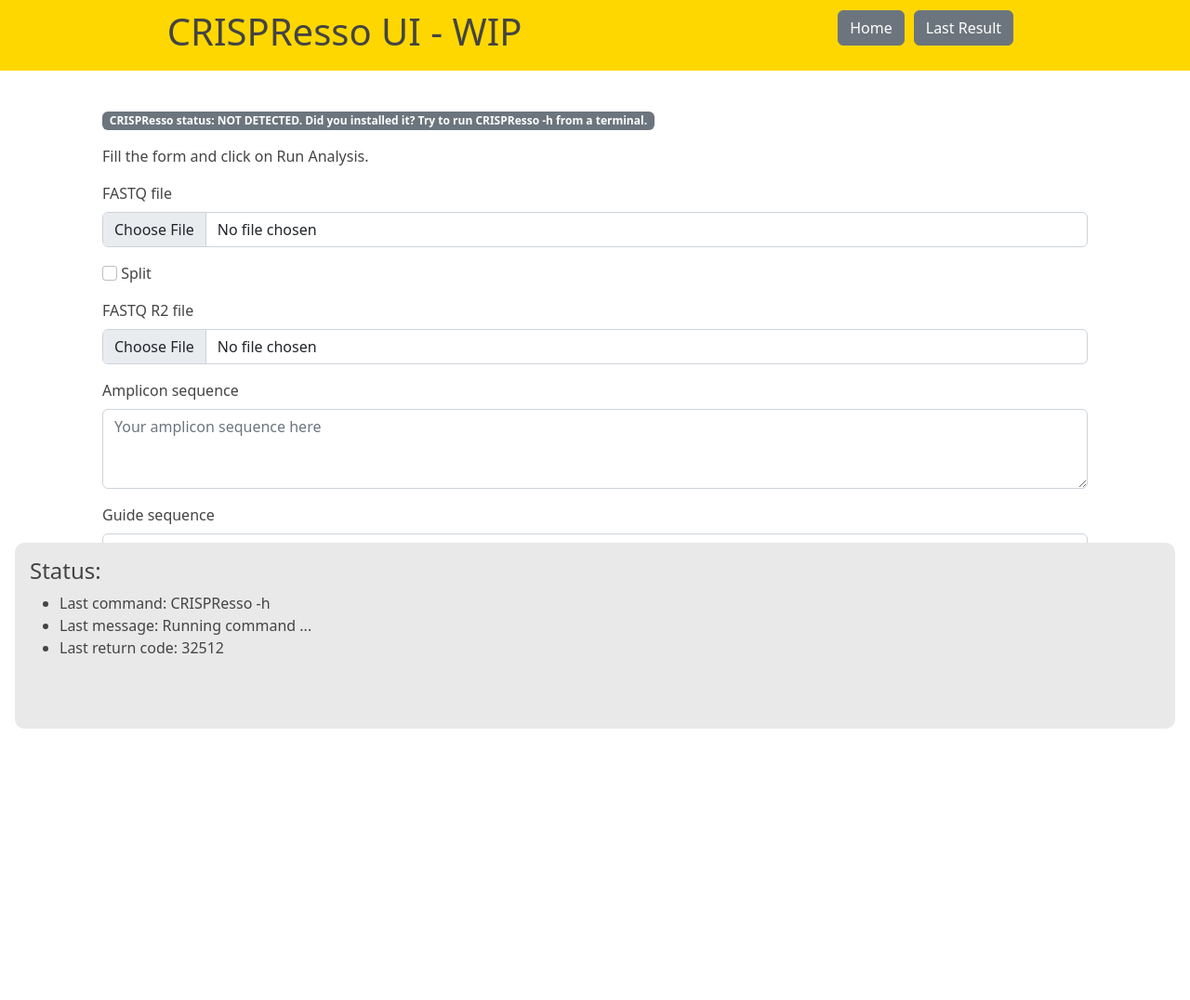
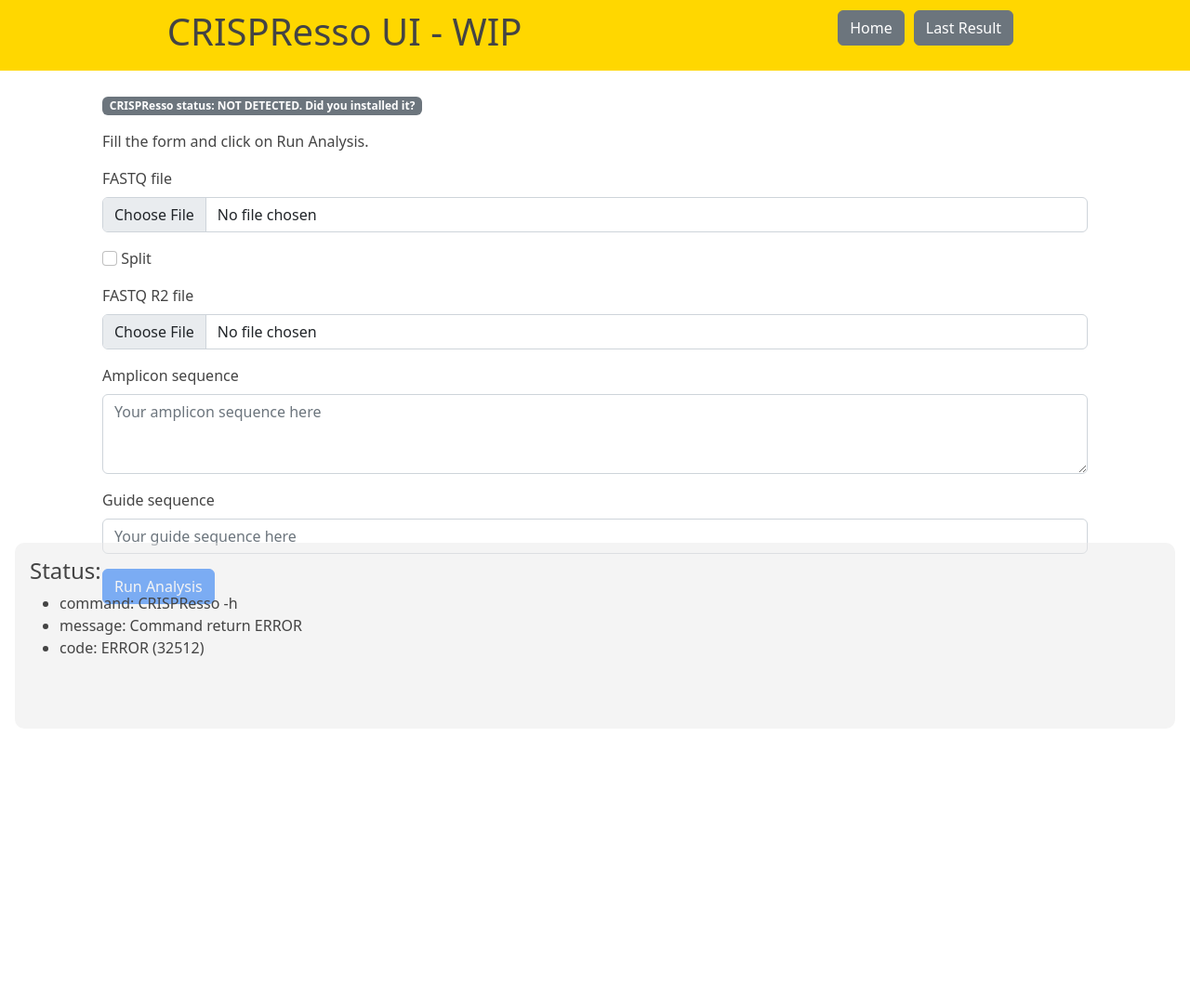
Before and after one commit to berdal84/crispr-barista, a Flask app: page / in a window 1280 px wide. Shown: the whole page at 93% size. After the commit the page ends 706 px from the top, so only its background shows below. Run offline with Flask 2, Linux system fonts and the light colour scheme; parts of the project's set-up code (start-up, migrations or seed data) failed here and were passed over.

Commit message:
various fixes

```diff
--- a/app.py
+++ b/app.py
@@ -107,13 +107,13 @@ def run():
 
         args = ''
 
-        args += f' --fastq_r1 {FASTQ_R1_PATH}'
-        args += f' --fastq_r2 {FASTQ_R2_PATH}'
-        args += f' --amplicon_seq {amplicon_seq}'
-        args += f' --guide_seq {guide_seq}'
-        args += f" --output_folder ./static/output"
-        args += f" --n_processes {N_PROCESSES}"
-        args += f" --name output"
+        args += f'--fastq_r1 {FASTQ_R1_PATH} '
+        args += f'--fastq_r2 {FASTQ_R2_PATH} '
+        args += f'--amplicon_seq {amplicon_seq} '
+        args += f'--guide_seq {guide_seq} '
+        args += f"--output_folder ./static/output "
+        args += f"--n_processes {N_PROCESSES} "
+        args += f"--name output"
 
         # 2 - analysis
         status.msg = 'Check and run CRISPResso ...'
@@ -132,9 +132,9 @@ def run():
 
         code = crispresso(args)
         if code == SUCCESS :
-                return success( 'Command finished ...', status)
+            return success( 'Command finished ...', status)
         elif code == PENDING :
-                return success( 'Command pending ...', status)
+            return success( 'Command pending ...', status)
         return error('CRISPResso command failed!', status)
 
     else:
@@ -159,6 +159,7 @@ def crispresso(args, asyncronously=False ):
         pool.apply_async(os.system, [command], callback=onCrispressoFinished ) # Evaluate "f(10)" asynchronously calling callback when finished.
     else:
         status.code = os.system( command )
+    onCrispressoFinished(status.code)
     return status.code
 
 def onCrispressoFinished( returnCode ):
--- a/static/app.js
+++ b/static/app.js
@@ -1,8 +1,18 @@
 
 
-const PENDING = -1
-const SUCCESS = 0
-const ERRROR = 1
+const ReturnCode = Object.freeze({
+    PENDING: -1,
+    SUCCESS: 0,
+    ERRROR: 1,
+    toString: ( code ) => {
+        switch( code )
+        {
+            case -1: return "PENDING"
+            case 0: return  "SUCCESS"
+            default: return "ERROR"
+        }
+    }
+})
 
 class App {
 
@@ -19,8 +29,7 @@ class App {
         const fastqR2Fs      = document.getElementById('fastq-r2-fs')
         const fastqR2SplitOn = document.getElementById('fastq-r2-split-on')
 
-
-        splitCheckbox.addEventListener('change', (event) => {
+        splitCheckbox?.addEventListener('change', (event) => {
             const splitOn = event.currentTarget.checked
             fastqR2Fs.disabled        = splitOn
             fastqR2SplitOn.hidden     = !splitOn
@@ -39,88 +48,100 @@ class App {
             // Prevent the default form submit
             e.preventDefault();
 
-            this.setSpinner(true)
-
+            this.showLoadingOverlay(true)
 
             try {
                 const response = await (await result).json();
 
-                if( response.code === SUCCESS )
+                switch( response.code )
                 {
+                    case ReturnCode.SUCCESS:
                         switch( response.payload.code )
                         {
-                        case SUCCESS:
+                            case ReturnCode.SUCCESS:
                                 location.href = '/output'
                                 break;
 
-                        case ERROR:
-                            alert('An error occured! Check status bar.' );
+                            case ReturnCode.ERROR:
+                                alert( `Error in CRISPResso command!` );
+                                break;
+
+                            case ReturnCode.PENDING:
+                                alert( `CRISPResso command pending ...`  );
                         }
-                }
-                else if( response.code === ERRROR )
-                {
+                        break;
+
+                    case ReturnCode.ERRROR:
                         alert( `Error: ${response.msg}` );
+                        break;
+
+                    case ReturnCode.PENDING:
+                        alert( `Pending ... : ${response.msg}` );
                 }
             }
             catch( e ) {
                 alert('Server internal error!' );
             }
 
-            this.setSpinner(false)
+            this.showLoadingOverlay(false)
 
         });
     }
 
-    setSpinner( visible ) {
+    showLoadingOverlay( visible ) {
         const el = document.getElementById("spinner");
         el.style.visibility = visible ? 'visible' : 'hidden';
     }
 
     async check() {
 
-        this.setSpinner(true)
+        this.showLoadingOverlay(true)
 
         const el       = document.getElementById("crispresso-check-status")
         el.innerText   = "checking";
         const raw      = await fetch('/check');
         const response = await raw.json();
 
-        if( response.code == 0 ) {
+        if( response.code == ReturnCode.SUCCESS ) {
             el.innerText = "DETECTED";
         } else {
-            el.innerText = "NOT DETECTED. Did you installed it? Try to run CRISPResso -h from a terminal.";
+            el.innerText = "NOT DETECTED. Did you installed it?";
         }
 
-        this.setSpinner(false)
+        this.showLoadingOverlay(false)
     }
 
     async update() {
         console.log('App update()')
 
-        const raw    = await fetch('/status');
+        const raw      = await fetch('/status');
         const response = await raw.json();
 
         {
             const el = document.getElementById("status-msg");
-            el.innerText = `Last message: ${response.payload.msg}`;
+            const txt = `message: ${response.payload.msg}`;
+            if( el.innerText !== txt )
+                el.innerText = txt
         }
 
         {
             const el = document.getElementById("status-cmd");
-            el.innerText = `Last command: ${response.payload.cmd}`;
+            const txt = `command: ${response.payload.cmd}`;
+            if( el.innerText !== txt )
+                el.innerText = txt
         }
 
         {
             const el = document.getElementById("status-code");
-            el.innerText = `Last return code: ${response.payload.code}`;
+            const txt = `code: ${ReturnCode.toString(response.payload.code)} (${response.payload.code})`;
+            if( el.innerText !== txt )
+                el.innerText = txt
         }
 
-        setTimeout( () => this.update(), 100 ); // loop back
+        setTimeout( () => this.update(), 500 ); // loop back
     }
 }
 
 const app = new App();
 
-document.addEventListener( 'DOMContentLoaded', (event) => {
-    app.start();
-})
+document.addEventListener( 'DOMContentLoaded', () => { app.start(); })
--- a/static/style.css
+++ b/static/style.css
@@ -11,9 +11,11 @@ body {
 }
 
 .container {
+
     padding: 40px;
+    padding-top: 100px;
     min-height: 100vh;
-    width: 100vw;
+    width: 80;
     height: 100vh;
 }
 
@@ -29,6 +31,10 @@ header {
     align-items: center;
     background-color: gold;
     padding: 10px;
+    top: 0;
+    position: fixed;
+    left: 0;
+    width: 100vw;
 }
 
 #status {
@@ -40,7 +46,7 @@ header {
 
 #status-frame {
     min-height: 200px;
-    background-color: rgb(233, 233, 233);
+    background-color: rgb(233, 233, 233, 0.5);
     border-radius: 10px;
     word-wrap: break-word;
 }
--- a/templates/base.html
+++ b/templates/base.html
@@ -40,7 +40,7 @@
         </div>
 
         <div id="spinner">
-            <p id="spinner-label" class="fs-5 fw-bold">Loading ...</p>
+            <p id="spinner-label" class="fs-5 fw-bold">Please wait ...</p>
             <div  style="width: 5rem; height: 5rem;" class="spinner-border" role="status" aria-hidden="true"></div>
         </div>
     </div>
```
Lines whose indentation alone changed are shown as unchanged.
